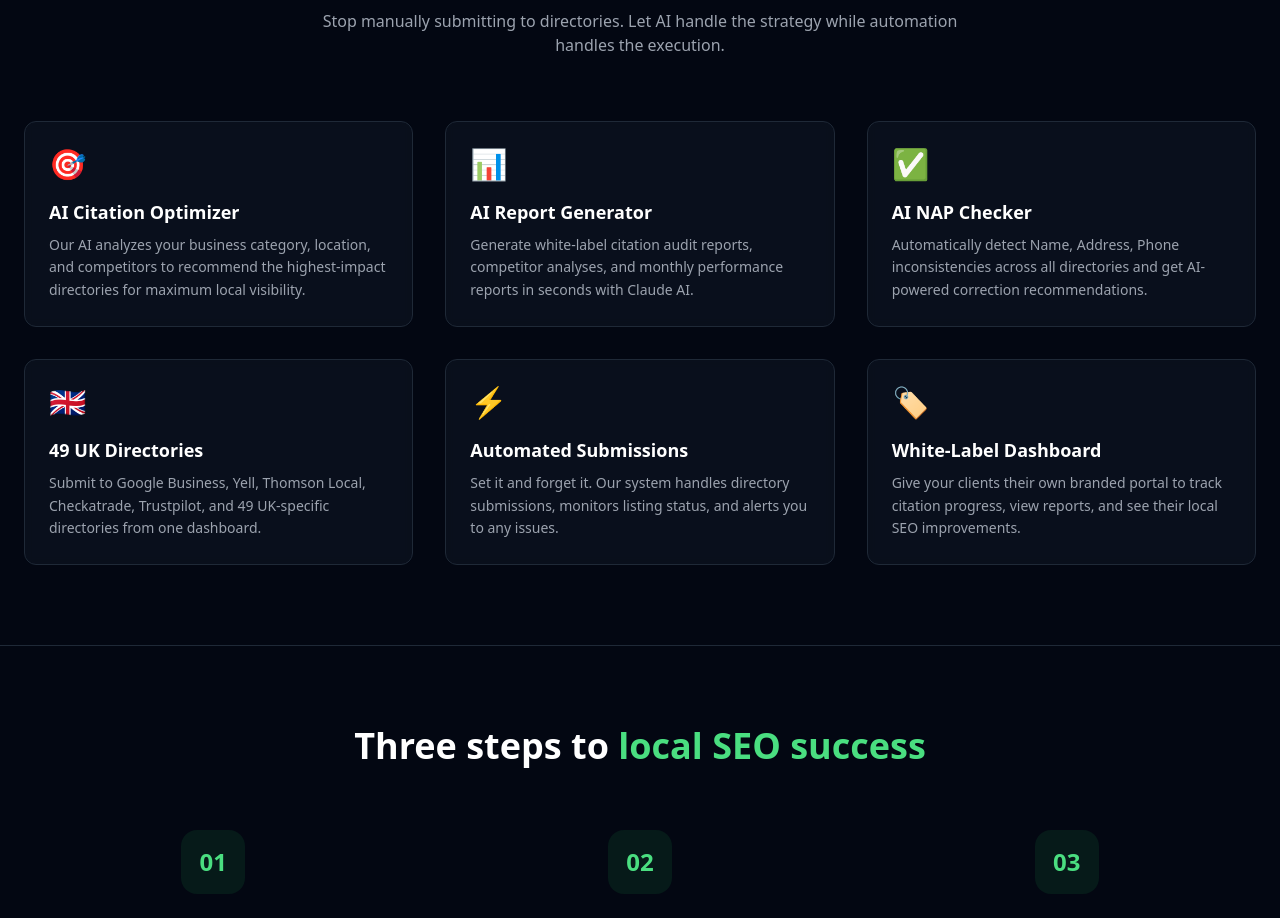
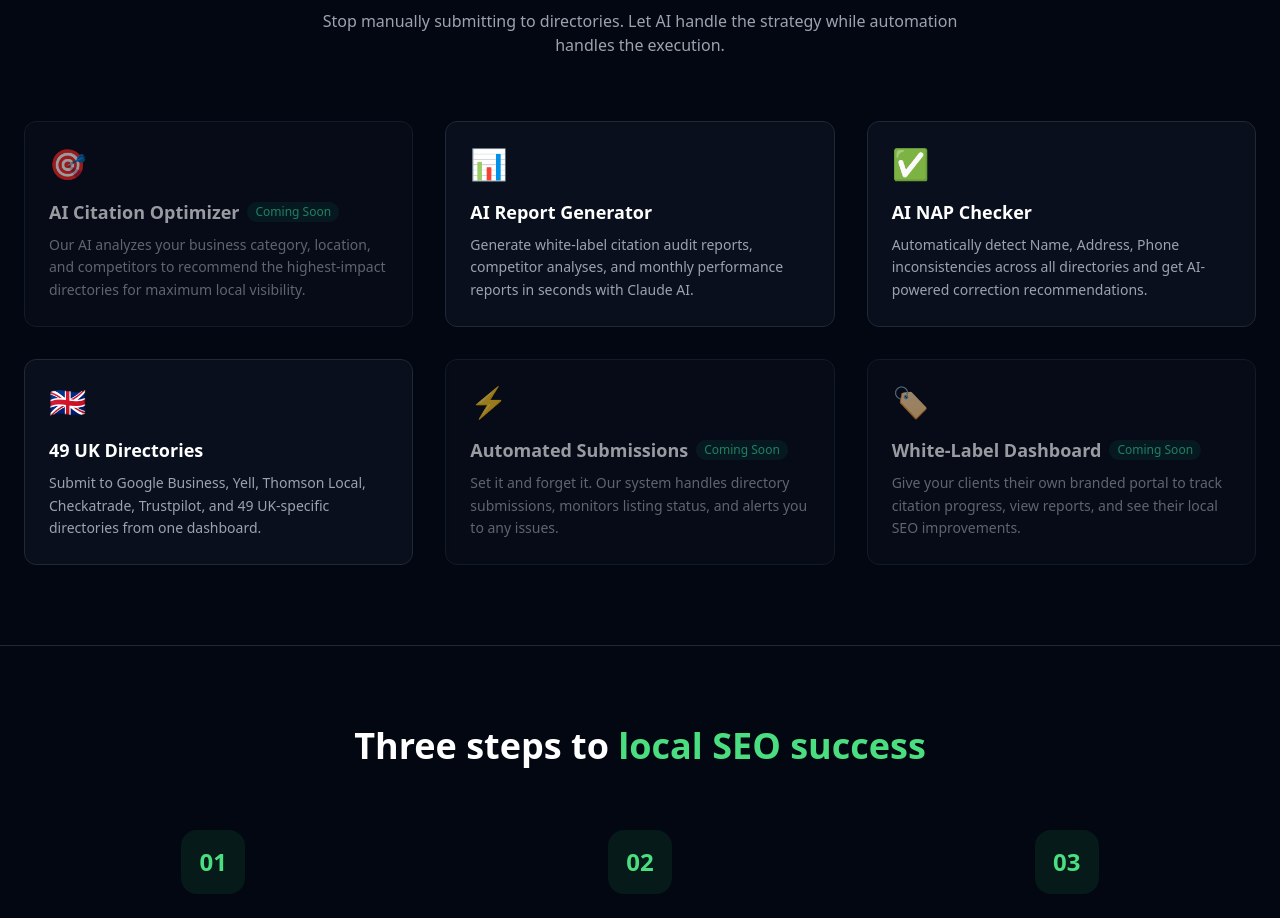
Before and after one commit to GETVYNTAR-COM/dash-board-, a Next.js app: page /local-seo in a window 1280 px wide. Shown: the part 880-1798 px from the top of the page. Built offline with nearby package versions, Linux system fonts and the light colour scheme.

Commit message:
Add Coming Soon badges to unbuilt features on local-seo page
AI Citation Optimizer, Automated Submissions, and White-Label Dashboard
now show a green pill badge and their cards are greyed out to indicate
they are not yet available.

https://claude.ai/code/session_01YBqSW7q7Wgfz1GeZjLkGoK

```diff
--- a/src/app/local-seo/page.tsx
+++ b/src/app/local-seo/page.tsx
@@ -8,31 +8,37 @@ const features = [
     title: 'AI Citation Optimizer',
     description: 'Our AI analyzes your business category, location, and competitors to recommend the highest-impact directories for maximum local visibility.',
     icon: '🎯',
+    comingSoon: true,
   },
   {
     title: 'AI Report Generator',
     description: 'Generate white-label citation audit reports, competitor analyses, and monthly performance reports in seconds with Claude AI.',
     icon: '📊',
+    comingSoon: false,
   },
   {
     title: 'AI NAP Checker',
     description: 'Automatically detect Name, Address, Phone inconsistencies across all directories and get AI-powered correction recommendations.',
     icon: '✅',
+    comingSoon: false,
   },
   {
     title: '49 UK Directories',
     description: 'Submit to Google Business, Yell, Thomson Local, Checkatrade, Trustpilot, and 49 UK-specific directories from one dashboard.',
     icon: '🇬🇧',
+    comingSoon: false,
   },
   {
     title: 'Automated Submissions',
     description: 'Set it and forget it. Our system handles directory submissions, monitors listing status, and alerts you to any issues.',
     icon: '⚡',
+    comingSoon: true,
   },
   {
     title: 'White-Label Dashboard',
     description: 'Give your clients their own branded portal to track citation progress, view reports, and see their local SEO improvements.',
     icon: '🏷️',
+    comingSoon: true,
   },
 ];
 
@@ -192,9 +198,16 @@ export default function LandingPage() {
           </div>
           <div className="mt-16 grid gap-8 md:grid-cols-2 lg:grid-cols-3">
             {features.map((feature) => (
-              <div key={feature.title} className="card group transition-all hover:border-brand-500/30">
+              <div key={feature.title} className={`card group transition-all hover:border-brand-500/30 ${feature.comingSoon ? 'opacity-60' : ''}`}>
                 <div className="mb-4 text-3xl">{feature.icon}</div>
-                <h3 className="text-lg font-semibold text-white">{feature.title}</h3>
+                <h3 className="text-lg font-semibold text-white flex items-center gap-2">
+                  {feature.title}
+                  {feature.comingSoon && (
+                    <span className="rounded-full bg-emerald-500/15 px-2 py-0.5 text-xs font-medium text-emerald-400">
+                      Coming Soon
+                    </span>
+                  )}
+                </h3>
                 <p className="mt-2 text-sm text-gray-400 leading-relaxed">{feature.description}</p>
               </div>
             ))}
```
